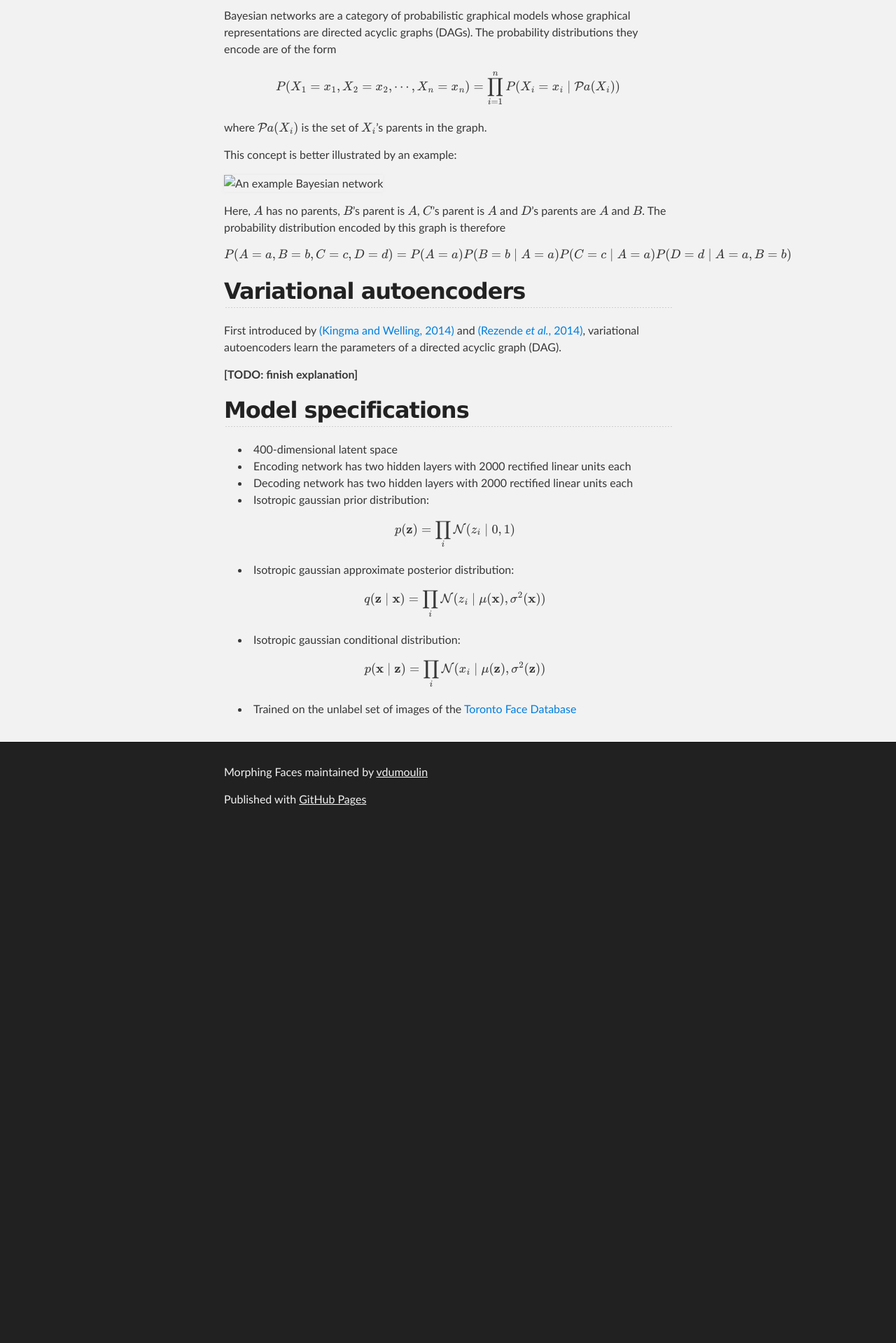
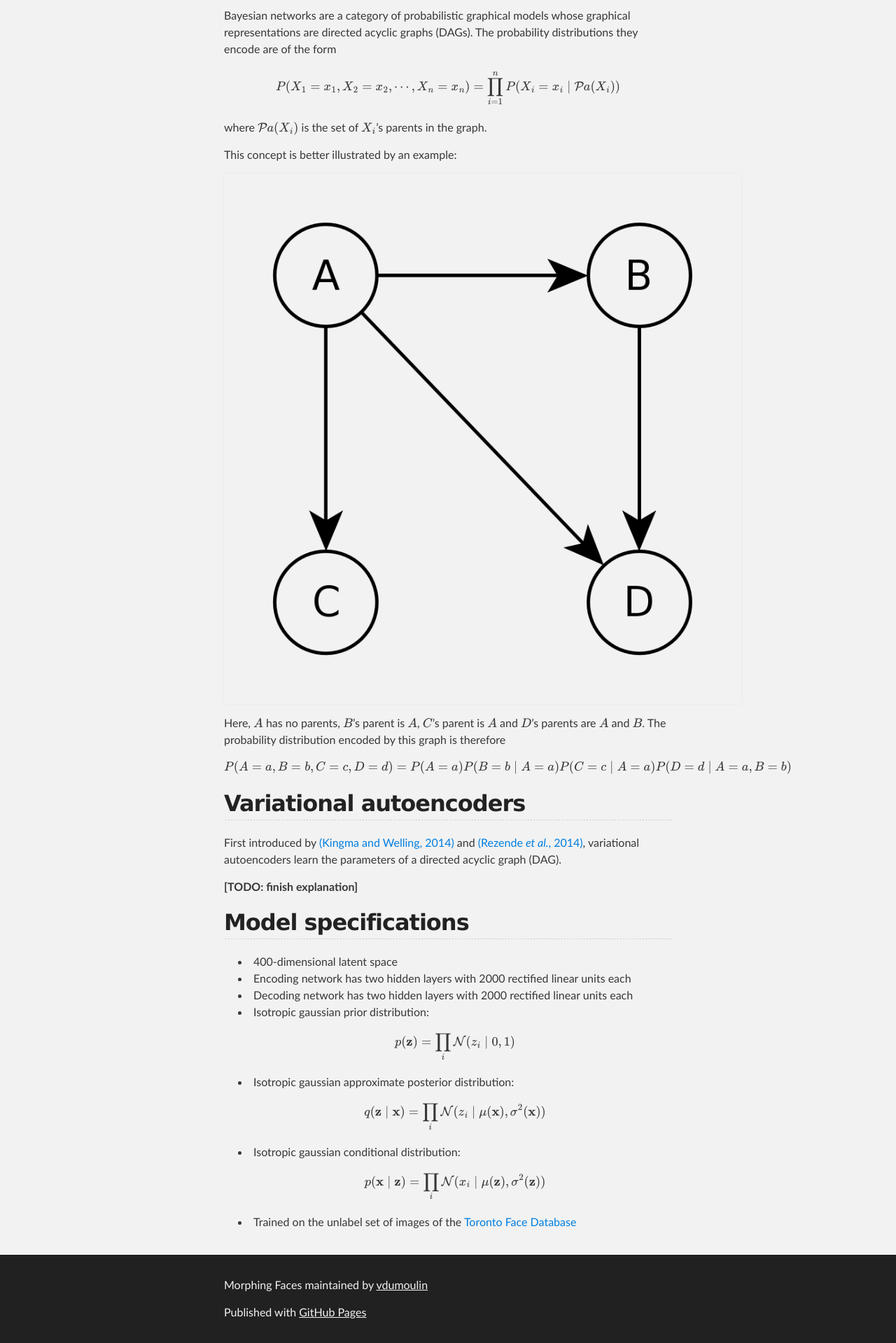
Before and after one commit to vdumoulin/morphing_faces, a Jekyll site: the page built from index.md, in a window 1280 px wide. Shown: the part 1339-3258 px from the top of the page at 70% size. Built offline with Jekyll 4.4.1, drawn with Linux system fonts in a browser that asks for light colours; formulas are drawn with MathJax 3; the repository's description, which GitHub fills in, is left out; before the commit the page ends 2528 px from its top, so only the background shows below that.

Commit message:
Revert to proper image url and add image to repo (duh!)

```diff
--- a/index.md
+++ b/index.md
@@ -63,7 +63,7 @@ graph.
 
 This concept is better illustrated by an example:
 
-![An example Bayesian network](images/bayesian_network_example.png)
+![An example Bayesian network]({{ site.github.url }}/images/bayesian_network_example.png)
 
 Here, \\( A\\) has no parents, \\( B \\)'s parent is \\( A\\), \\( C \\)'s
 parent is \\( A\\) and \\( D \\)'s parents are \\( A \\) and \\( B \\). The
```
Also changed, not shown: images/bayesian_network_example.png (added).
